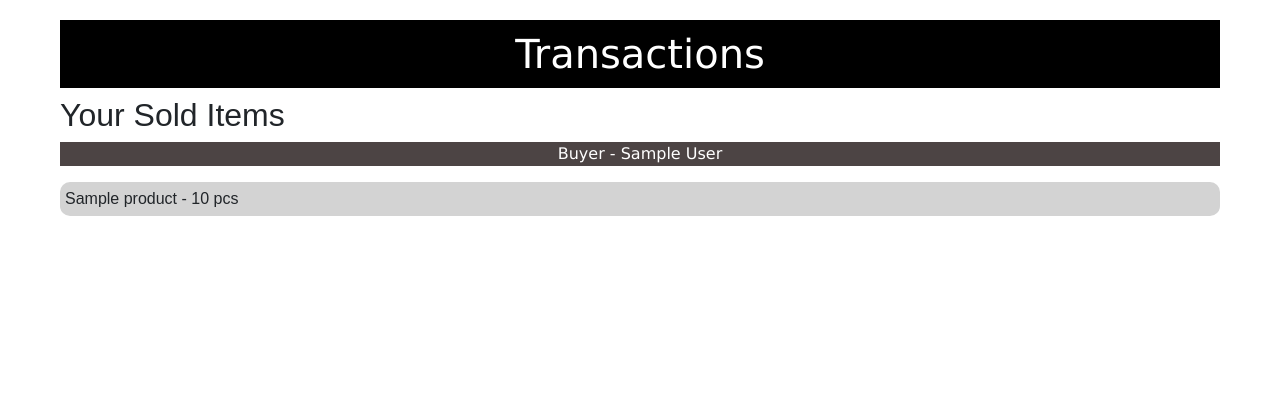
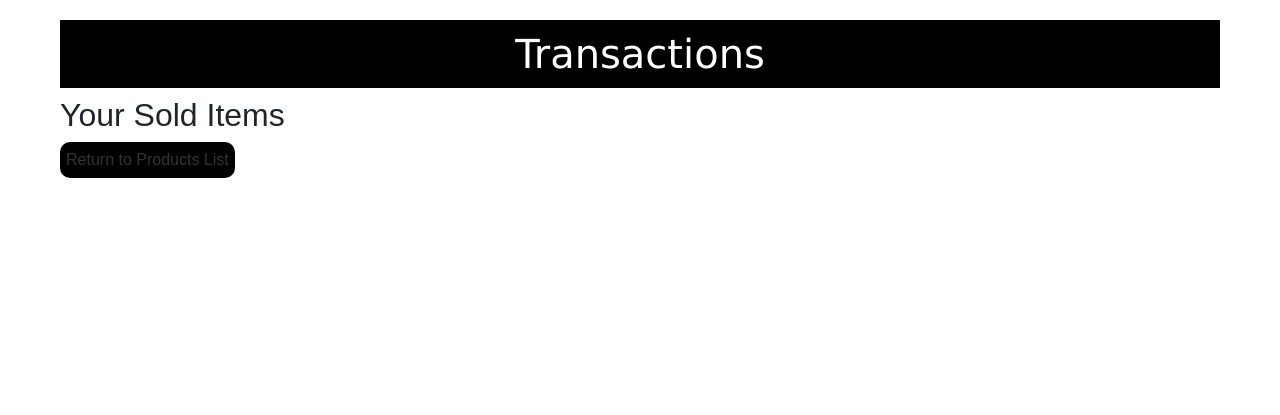
Before and after one commit to CyrilCDL/hobbysite-E-4, a Django app: page /merchstore/transactions in a window 1280 px wide. Shown: the part 46-461 px from the top of the page. Run offline with Django 5.2, Linux system fonts and the light colour scheme; a user stored in the database is signed in; tables that the repository leaves empty hold one stand-in row (values such as "Sample post").

Commit message:
Update merchstore views and templates

```diff
--- a/hobbysite/merchstore/views.py
+++ b/hobbysite/merchstore/views.py
@@ -1,13 +1,11 @@
-from .models import Product, ProductType
 from django.shortcuts import redirect
 from django.views.generic.list import ListView
 from django.views.generic.detail import DetailView
 from django.contrib.auth.mixins import LoginRequiredMixin
 from django.urls import reverse_lazy, reverse
-from .models import ProductType, Product, Transaction
+from .models import ProductType, Product, Transaction, Profile
 from .forms import TransactionForm, ProductForm
 from django.views.generic.edit import FormMixin, CreateView, UpdateView
-from django.http import HttpRequest, HttpResponse
 
 
 class ProductListView(ListView):
@@ -130,27 +128,25 @@ class CartView(LoginRequiredMixin, ListView):
 class TransactionListView(LoginRequiredMixin, ListView):
     model = Transaction
     template_name = 'items_transaction.html'
-    context_object_name = 'author_transactions'
-    form_class = TransactionForm
-
-    def get_queryset(self):
-        return Transaction.objects.filter(buyer=self.request.user.profile)
+    context_object_name = 'transactions'
 
     def get_context_data(self, **kwargs):
         ctx = super().get_context_data(**kwargs)
-        author_transactions = {}
-        for transaction in ctx['author_transactions']:
-            author = transaction.buyer
-            if author:
-                author_display_name = author.display_name
-                if author_display_name not in author_transactions:
-                    author_transactions[author_display_name] = []
-                author_transactions[author_display_name].append(transaction)
-        ctx['author_transactions'] = author_transactions
-        for transaction in ctx['author_transactions']:
-            ()
-        ctx['author_transactions'] = author_transactions
-        ctx['seller_details'] = Transaction.objects.filter(
-            product__author=self.request.user.profile
-        )
+
+        # Filter transactions for the products owned by the current user
+        owned_products = Product.objects.filter(
+            author=self.request.user.profile)
+
+        # Get unique buyers who bought products from the current user
+        buyers = Profile.objects.filter(
+            transactions__product__in=owned_products).distinct()
+
+        # Create a list of tuples where each tuple contains a buyer and their transactions
+        buyers_with_transactions = []
+        for buyer in buyers:
+            transactions = Transaction.objects.filter(
+                buyer=buyer, product__in=owned_products)
+            buyers_with_transactions.append((buyer, transactions))
+
+        ctx['buyers_with_transactions'] = buyers_with_transactions
         return ctx
--- a/hobbysite/templates/items_list.html
+++ b/hobbysite/templates/items_list.html
@@ -65,7 +65,6 @@
         color: black;
         border-color: black;
     }
-
 </style>
 {% endblock styles%}
 {% block content %}
--- a/hobbysite/templates/items_transaction.html
+++ b/hobbysite/templates/items_transaction.html
@@ -26,7 +26,7 @@
      }
 
     .typebar {
-        background-color: #4c4444;
+        background-color: black;
         color: #fff;
         padding: 0px;
         text-align: center;
@@ -40,26 +40,40 @@
         padding: 5px;
         border-radius: 10px;
         margin-bottom: 10px;
+    }
+    .return {
+        background-color: black;
+        border-color: black;
+        border-style: solid;
+        border-radius: 10px;
+        color: white;
+        padding: 3px 3px;
+        text-align: center;
+        text-decoration: none;
+        display: inline-block;
+        font-size: 16px;
         cursor: pointer;
+        transition: 0.3s;
     }
-
+    .return:hover {
+        background-color:white;
+        color: black;
+        border-color: black;
+    }
 </style>
 {% endblock styles%}
 {% block content %}
 <h1 class = "headbar">Transactions</h1>
     {% if user.is_authenticated %}
         <h2>Your Sold Items</h2>
-            {% for buyer in seller_details %}
-                <p class = "typebar">
-                    Buyer - {{ buyer.buyer }}
-                </p>
-                {% for transactions in seller_details %}
-                    {% if transactions.buyer == buyer.buyer %}
-                        <div class ="product-box">
-                            {{ transactions.product }} - {{ transactions.quantity }} pcs
-                        </div>
-                    {% endif %}
-                {% endfor %}
+            {% for buyer, transactions in buyers_with_transactions %}
+                {% if buyer != request.user.profile %}
+                    <div class="typebar">{{ buyer }}</div>
+                    {% for transaction in transactions %}
+                        <div class="product-box">{{ transaction.product.name }} - {{ transaction.quantity }}pcs</div>
+                    {% endfor %}
+                {% endif %}
             {% endfor %}
     {% endif %}
+    <a href=/merchstore/items class="return">Return to Products List</a>
 {% endblock content %}
```
Also changed, not shown: hobbysite/templates/items_cart.html (+4 -6 lines).
